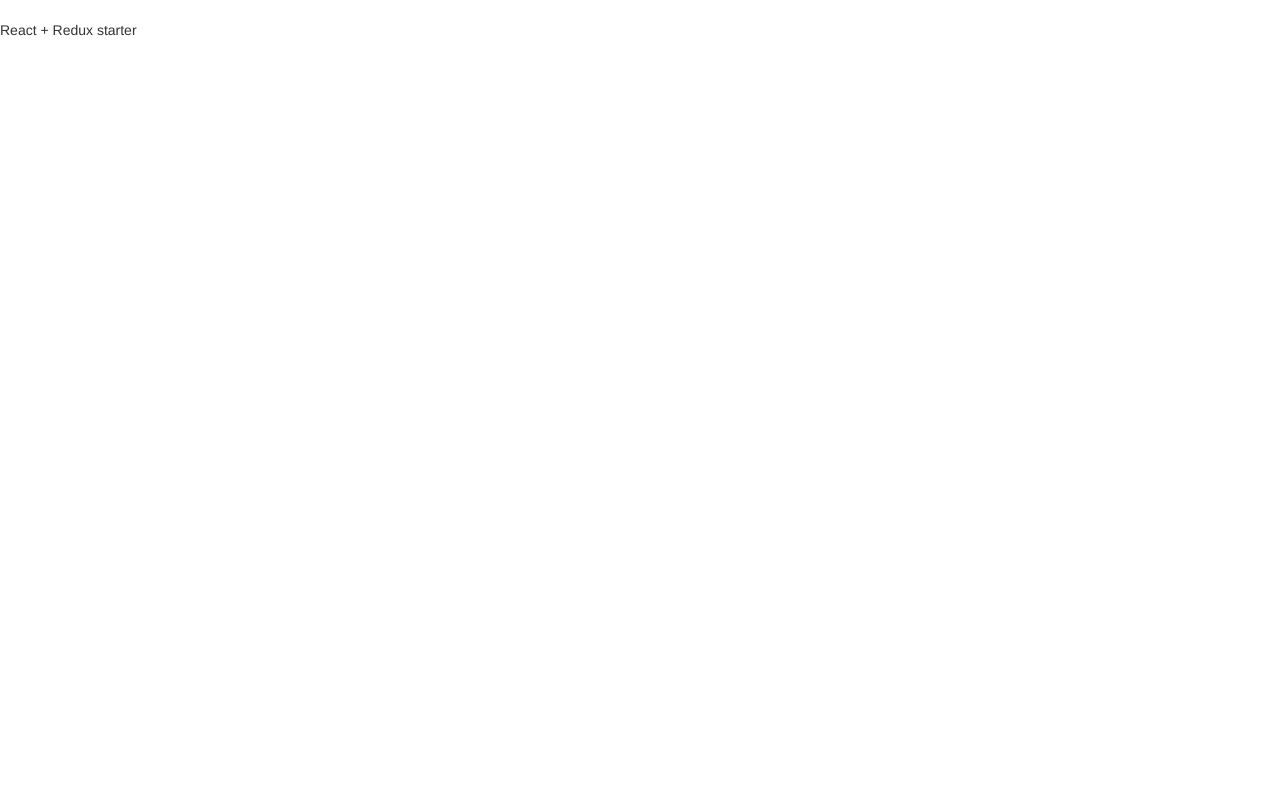
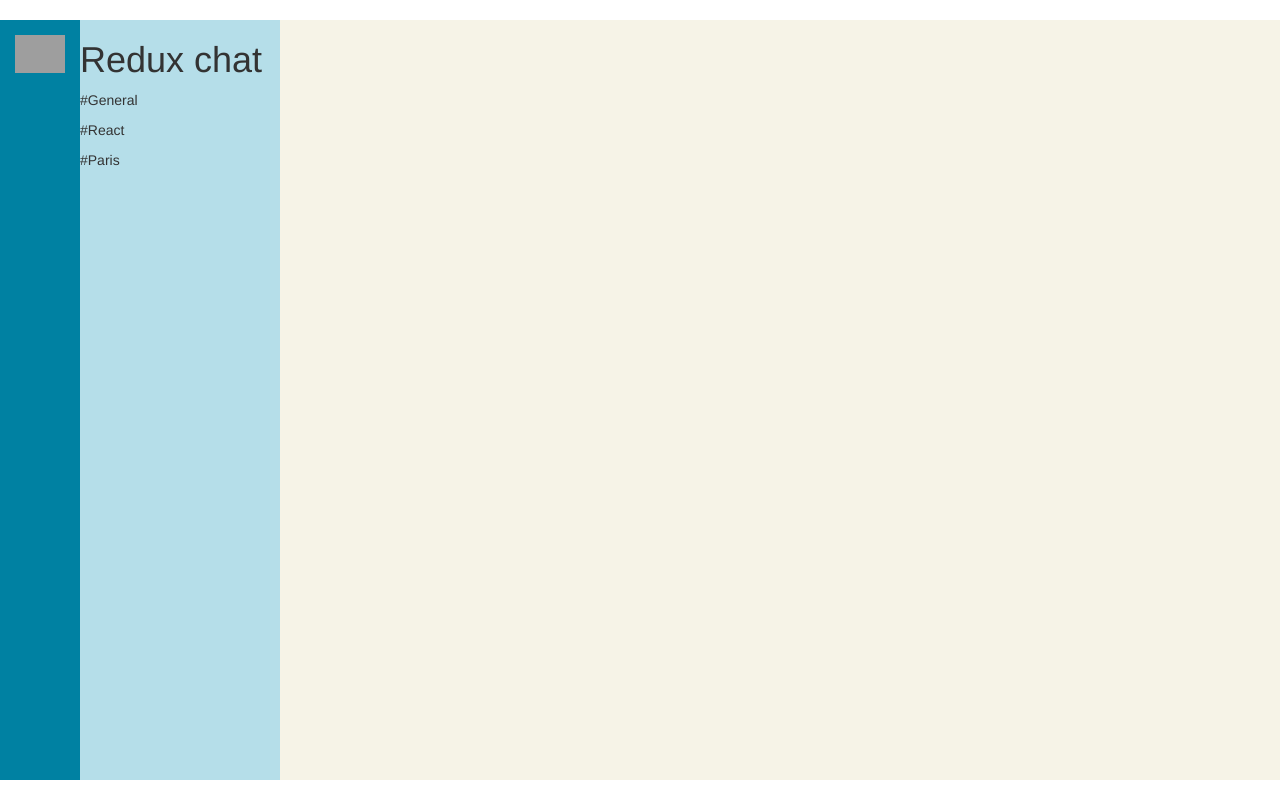
Before and after one commit to jp-roy/chat-redux, a React app: page / in a window 1280 px wide. Built offline with nearby package versions, Linux system fonts and the light colour scheme; grey boxes are pictures that could not be loaded.

Commit message:
display layout and channel list

```diff
--- a/assets/stylesheets/application.scss
+++ b/assets/stylesheets/application.scss
@@ -4,4 +4,30 @@ body {
 .app {
   margin-top: 20px;
   margin-bottom: 20px;
+  display: flex;
+  height: calc(100vh - 40px);
+
+  .logo {
+    background-color: #0081A2;
+    flex: 0 0 80px;
+    height: 100%;
+    text-align: center;
+    padding-top: 15px;
+
+    img {
+      width: 50px
+    }
+  }
+
+  .channels {
+    background-color: #B5DEE9;
+    flex: 0 0 200px;
+    height: 100%;
+  }
+
+  .channel {
+    background-color: #F6F3E7;
+    flex: 1 0 calc(100% - 280px);
+    height: 100%;
+  }
 }
--- a/package.json
+++ b/package.json
@@ -26,7 +26,8 @@
     "react": "16.0.0",
     "react-dom": "16.0.0",
     "react-redux": "^5.0.6",
-    "redux": "^3.7.2"
+    "redux": "^3.7.2",
+    "redux-logger": "^3.0.6"
   },
   "scripts": {
     "start": "webpack-dev-server",
--- a/src/actions/index.js
+++ b/src/actions/index.js
@@ -1 +1,8 @@
 // TODO: add and export your own actions
+
+export function setChannels() {
+  return {
+    type: 'SET_CHANNELS',
+    payload: channels
+  }
+}
--- a/src/components/app.jsx
+++ b/src/components/app.jsx
@@ -1,9 +1,15 @@
 import React from 'react';
+
+import Channels from '../containers/channels.jsx'
 
 const App = () => {
   return (
     <div className="app">
-      <p>React + Redux starter</p>
+      <div className="logo">
+        <img src="https://images.vexels.com/media/users/3/129998/isolated/preview/a0f7721448e400ab5e2ec3bcd3b60d72-customer-agent-headshot-icon-by-vexels.png" alt=""/>
+      </div>
+      <Channels />
+      <div className="channel"></div>
     </div>
   );
 };
--- /dev/null
+++ b/src/containers/channels.jsx
@@ -0,0 +1,37 @@
+import React, { Component } from 'react';
+import { bindActionCreators } from 'redux';
+import { connect } from 'react-redux';
+
+import { channels } from '../actions';
+
+class Channels extends Component {
+
+  componentWillMount() {
+    // TODO
+  }
+
+  render() {
+    return (
+      <div className="channels">
+        <h1>Redux chat</h1>
+        {this.props.channels.map((channel) => <p key={channel} onClick={() => this.props.selectChannel(channel)}>{channel}</p> )}
+      </div>
+    );
+  }
+}
+
+function mapStateToProps(state) {
+  return {
+    channels: state.channels
+  };
+}
+
+// function mapDispatchToProps(dispatch) {
+//   return bindActionCreators(
+//     { selectChannel },
+//     dispatch
+//   );
+// }
+
+export default connect(mapStateToProps)(Channels);
+// export default connect(mapStateToProps, mapDispatchToProps)(Channels);
--- a/src/index.jsx
+++ b/src/index.jsx
@@ -2,20 +2,41 @@
 import React from 'react';
 import ReactDOM from 'react-dom';
 import { Provider } from 'react-redux';
-import { createStore, combineReducers } from 'redux';
+import { logger } from 'redux-logger';
+import { createStore, combineReducers, applyMiddleware, compose } from 'redux';
 
 // internal modules
 import App from './components/app';
 import '../assets/stylesheets/application.scss';
 
 // State and reducers
+import messagesReducer from './reducers/messages_reducer';
+import channelsReducer from './reducers/channels_reducer';
+import selectedChannelReducer from './reducers/selected_channel_reducer';
+import currentUsernameReducer from './reducers/current_username_reducer';
+
 const reducers = combineReducers({
-  changeMe: (state = null, action) => state
+  messages: messagesReducer,
+  channels: channelsReducer,
+  selectedChannel: selectedChannelReducer,
+  currentUsername: currentUsernameReducer
 });
 
+// Middlewares
+const composeEnhancers = window.__REDUX_DEVTOOLS_EXTENSION_COMPOSE__ || compose;
+const middlewares = composeEnhancers(applyMiddleware(logger));
+
 // render an instance of the component in the DOM
+const initialState = {
+  messages: [],
+  channels: ["#General", "#React", "#Paris"],
+  selectedChannel: "#General",
+  // currentUsername: prompt("What is your username?") || `anonymous${Math.floor(10 + (Math.random() * 90))}`
+  currentUsername: "Jeanfil"
+};
+
 ReactDOM.render(
-  <Provider store={createStore(reducers)}>
+  <Provider store={createStore(reducers, initialState, middlewares)}>
     <App />
   </Provider>,
   document.getElementById('root')
--- /dev/null
+++ b/src/reducers/channels_reducer.js
@@ -0,0 +1,8 @@
+export default function(state = null, action) {
+  switch (action.type) {
+    case 'SET_CHANNELS':
+      return action.payload;
+    default:
+      return state;
+  }
+}
--- /dev/null
+++ b/src/reducers/current_username_reducer.js
@@ -0,0 +1,6 @@
+export default function(state = null, action) {
+  switch (action.type) {
+    default:
+      return state;
+  }
+}
--- /dev/null
+++ b/src/reducers/messages_reducer.js
@@ -0,0 +1,6 @@
+export default function(state = null, action) {
+  switch (action.type) {
+    default:
+      return state;
+  }
+}
--- /dev/null
+++ b/src/reducers/selected_channel_reducer.js
@@ -0,0 +1,6 @@
+export default function(state = null, action) {
+  switch (action.type) {
+    default:
+      return state;
+  }
+}
```
Also changed, not shown: 1 other file (tests, documents, lock files or other folders).
